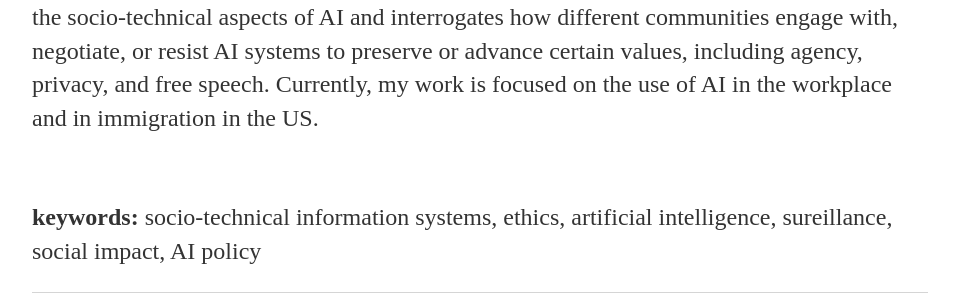
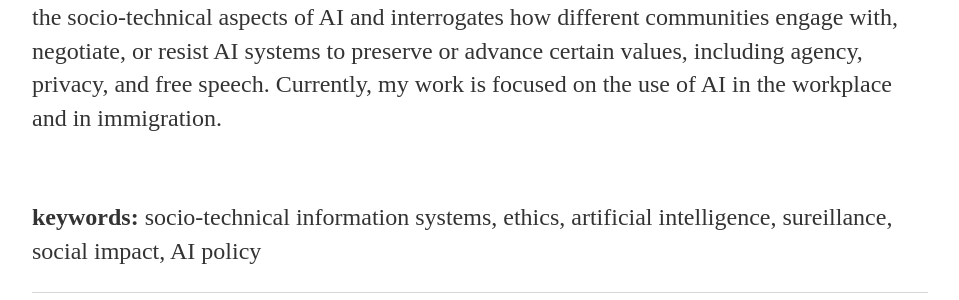
Before and after one commit to jessicaneedle/jessicaneedle.github.io, a Jekyll site: the page built from index.html, in a window 1280 px wide. Shown: the part 230-530 px from the top of the page, without its empty margins (160-1119 px from the left). Built offline with Jekyll 4.4.1, drawn with Linux system fonts in a browser that asks for light colours; some of the changed text lies outside the part shown.

Commit message:
Update index.html

```diff
--- a/index.html
+++ b/index.html
@@ -7,7 +7,7 @@ title: Jessica Needle
 	<p>I'm interested in ethical AI, sociotechnical systems, and surveillance. My research explores the
 	socio-technical aspects of AI and interrogates how different communities engage with, negotiate, or resist
 	AI systems to preserve or advance certain values, including agency, privacy, and free speech. Currently, my
-	work is focused on the use of AI in the workplace and in immigration in the US.</p>
+	work is focused on the use of AI in the workplace and in immigration.</p>
 <br>
 	<p><b>keywords:</b> socio-technical information systems, ethics, artificial intelligence, sureillance, social impact, AI policy</p>
 
```
